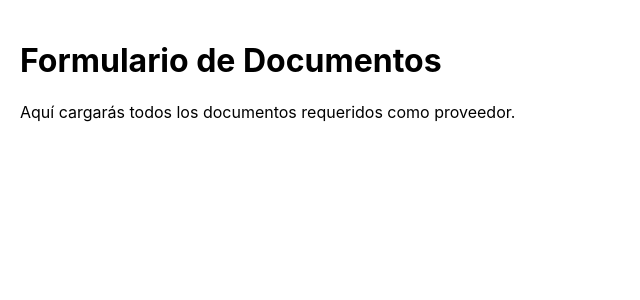
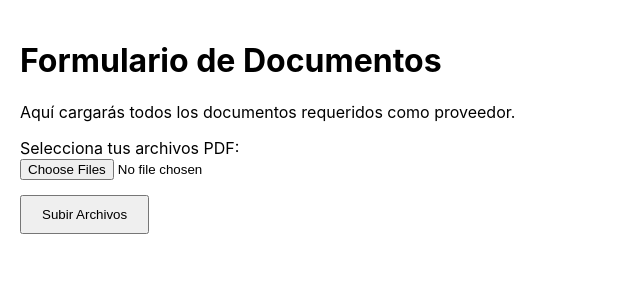
Before and after one commit to jlbv87/registro-proveedores-jlbv87, a React (Create React App) app in the folder frontend/: page /formulario in a window 1280 px wide. Shown: the top 300 px of the page, without its empty margins (0-640 px from the left). Built offline with nearby package versions, Linux system fonts and the light colour scheme.

Commit message:
Agregando rutas de comprador al frontend

```diff
--- a/frontend/src/App.js
+++ b/frontend/src/App.js
@@ -5,6 +5,8 @@ import { BrowserRouter as Router, Routes, Route, Navigate } from 'react-router-d
 import RegistroProveedor from './pages/RegistroProveedor';
 import LoginProveedor from './pages/LoginProveedor';
 import FormularioProveedor from './pages/FormularioProveedor';
+import LoginComprador from './pages/LoginComprador';
+import DashboardComprador from './pages/DashboardComprador';
 
 function App() {
   return (
@@ -14,6 +16,8 @@ function App() {
         <Route path="/register" element={<RegistroProveedor />} />
         <Route path="/login" element={<LoginProveedor />} />
         <Route path="/formulario" element={<FormularioProveedor />} />
+        <Route path="/login-comprador" element={<LoginComprador />} />
+        <Route path="/admin" element={<DashboardComprador />} />
       </Routes>
     </Router>
   );
--- a/frontend/src/pages/FormularioProveedor.js
+++ b/frontend/src/pages/FormularioProveedor.js
@@ -1,10 +1,67 @@
-import React from 'react';
+import React, { useState } from 'react';
 
 function FormularioProveedor() {
+  const [archivos, setArchivos] = useState([]);
+  const [mensaje, setMensaje] = useState('');
+
+  const handleFileChange = (e) => {
+    setArchivos(e.target.files);
+  };
+
+  const handleSubmit = async (e) => {
+    e.preventDefault();
+    const ruc = localStorage.getItem('ruc');
+    if (!ruc) {
+      alert('Sesión no válida. Por favor vuelve a iniciar sesión.');
+      window.location.href = '/login';
+      return;
+    }
+
+    const formData = new FormData();
+    for (let i = 0; i < archivos.length; i++) {
+      formData.append('archivos', archivos[i]);
+    }
+
+    formData.append('ruc', ruc);
+    formData.append('empresa', 'Proveedor S.A.C.'); // puedes capturar esto en otro paso si deseas
+    formData.append('contacto', 'Nombre Contacto'); // idem
+    formData.append('correo', 'contacto@email.com');
+    formData.append('dni', '12345678');
+    formData.append('telefono', '999999999');
+    formData.append('categoria', 'general');
+
+    try {
+      const response = await fetch('https://registro-proveedores-backend.onrender.com/api/proveedores', {
+        method: 'POST',
+        body: formData
+      });
+
+      const data = await response.json();
+      if (response.ok) {
+        setMensaje('✅ Archivos subidos correctamente');
+      } else {
+        setMensaje(`❌ Error: ${data.message}`);
+      }
+    } catch (error) {
+      console.error('Error al subir:', error);
+      setMensaje('❌ Error al conectar con el servidor');
+    }
+  };
+
   return (
     <div style={{ padding: '20px' }}>
       <h1>Formulario de Documentos</h1>
       <p>Aquí cargarás todos los documentos requeridos como proveedor.</p>
+
+      <form onSubmit={handleSubmit}>
+        <div>
+          <label>Selecciona tus archivos PDF:</label><br />
+          <input type="file" multiple accept=".pdf" onChange={handleFileChange} />
+        </div>
+        <button type="submit" style={{ marginTop: '15px', padding: '10px 20px' }}>Subir Archivos</button>
+      </form>
+
+      {mensaje && <p style={{ marginTop: '20px' }}>{mensaje}</p>}
     </div>
   );
 }
```
